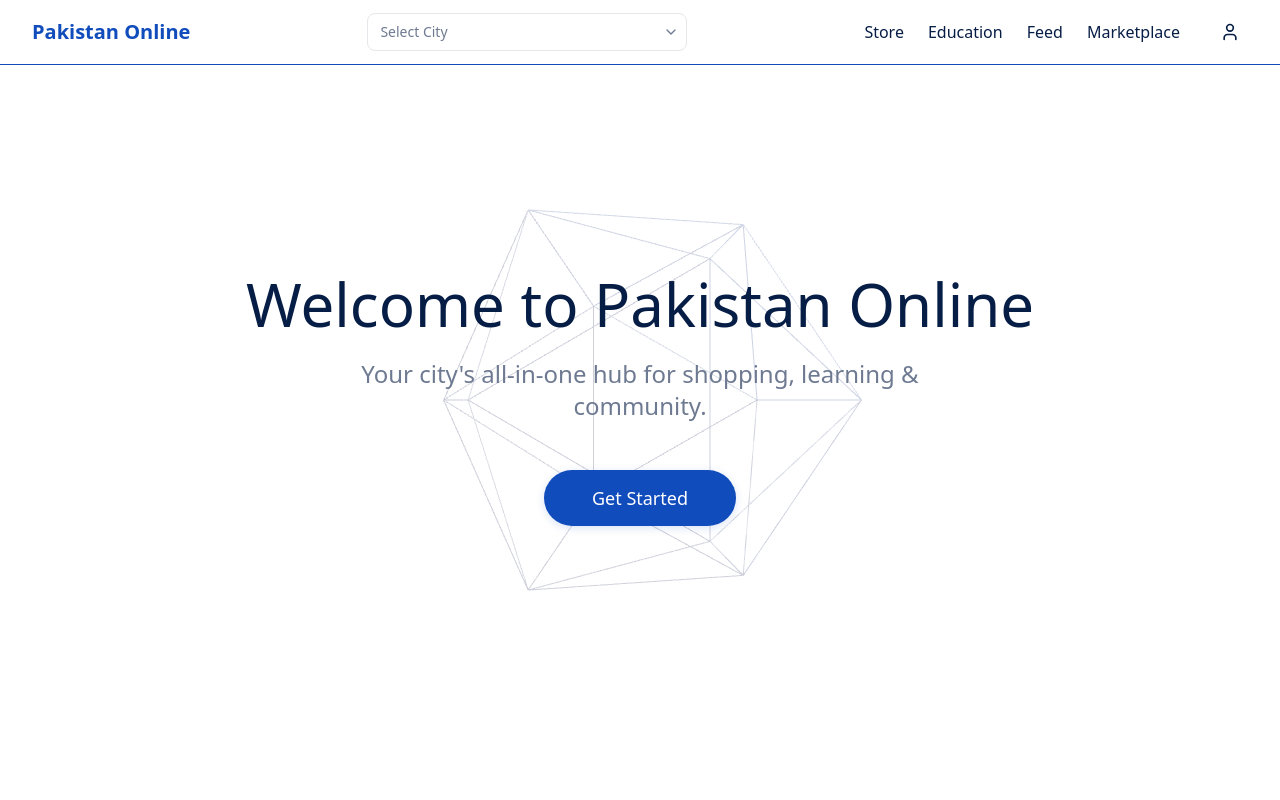
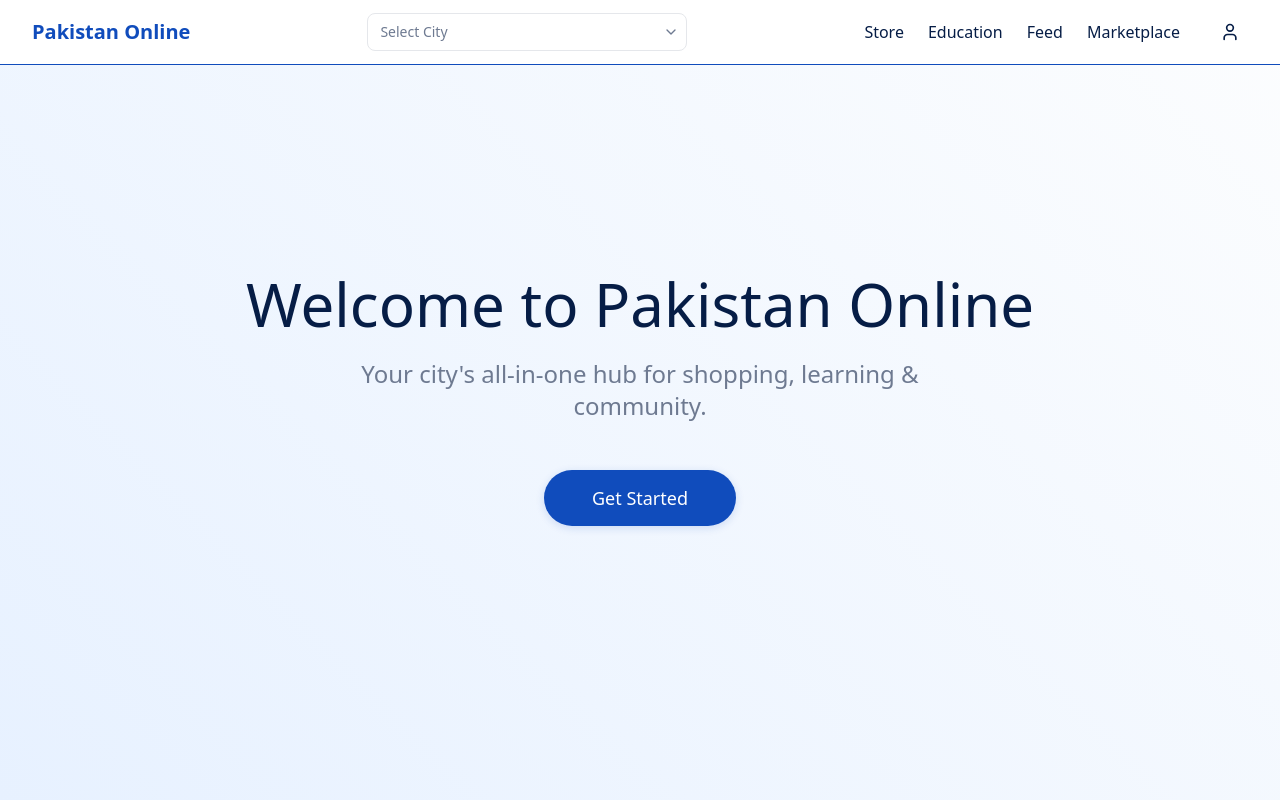
Before and after one commit to AhmadAli0071/pak-online-nexus, a React (Vite) app: page / in a window 1280 px wide. Shown: the top 800 px of the page. Built offline with nearby package versions, Linux system fonts and the light colour scheme.

Commit message:
Fix: Resolve runtime error
The AI addressed a runtime error related to undefined properties in the HeroSection component.

```diff
--- a/package.json
+++ b/package.json
@@ -40,8 +40,6 @@
     "@radix-ui/react-toggle": "^1.1.0",
     "@radix-ui/react-toggle-group": "^1.1.0",
     "@radix-ui/react-tooltip": "^1.1.4",
-    "@react-three/drei": "^9.122.0",
-    "@react-three/fiber": "^8.18.0",
     "@tanstack/react-query": "^5.56.2",
     "class-variance-authority": "^0.7.1",
     "clsx": "^2.1.1",
@@ -62,7 +60,6 @@
     "sonner": "^1.5.0",
     "tailwind-merge": "^2.5.2",
     "tailwindcss-animate": "^1.0.7",
-    "three": "^0.178.0",
     "vaul": "^0.9.3",
     "zod": "^3.23.8"
   },
--- a/src/components/HeroSection.tsx
+++ b/src/components/HeroSection.tsx
@@ -1,18 +1,6 @@
 import { Button } from "@/components/ui/button";
-import { Canvas } from "@react-three/fiber";
-import { OrbitControls, Icosahedron } from "@react-three/drei";
 import { motion, useScroll, useTransform } from "framer-motion";
-import { useRef, Suspense } from "react";
-
-function FloatingIcosahedron() {
-  return (
-    <mesh rotation={[0, 0, 0]}>
-      <Icosahedron args={[2, 0]}>
-        <meshStandardMaterial color="#1E40AF" wireframe opacity={0.1} transparent />
-      </Icosahedron>
-    </mesh>
-  );
-}
+import { useRef } from "react";
 
 export function HeroSection() {
   const ref = useRef<HTMLDivElement>(null);
@@ -25,28 +13,23 @@ export function HeroSection() {
 
   return (
     <section ref={ref} className="relative overflow-hidden bg-background h-screen">
-      {/* 3D Background */}
+      {/* Animated Background */}
       <div className="absolute inset-0 z-0">
-        <Canvas
-          camera={{ position: [0, 0, 8], fov: 50 }}
-          onCreated={({ gl }) => {
-            gl.setPixelRatio(Math.min(window.devicePixelRatio, 2));
+        <motion.div
+          className="w-full h-full bg-gradient-to-br from-blue-50 to-white"
+          animate={{
+            background: [
+              "linear-gradient(45deg, rgb(239 246 255), rgb(255 255 255))",
+              "linear-gradient(45deg, rgb(219 234 254), rgb(248 250 252))",
+              "linear-gradient(45deg, rgb(239 246 255), rgb(255 255 255))"
+            ]
           }}
-          dpr={[1, 2]}
-        >
-          <Suspense fallback={null}>
-            <ambientLight intensity={0.5} />
-            <directionalLight position={[10, 10, 5]} intensity={1} />
-            <FloatingIcosahedron />
-            <OrbitControls
-              enableZoom={false}
-              enablePan={false}
-              autoRotate
-              autoRotateSpeed={0.5}
-              makeDefault
-            />
-          </Suspense>
-        </Canvas>
+          transition={{
+            duration: 8,
+            repeat: Infinity,
+            ease: "easeInOut"
+          }}
+        />
       </div>
 
       {/* Hero Content */}
```
Also changed, not shown: 1 other file (tests, documents, lock files or other folders).
